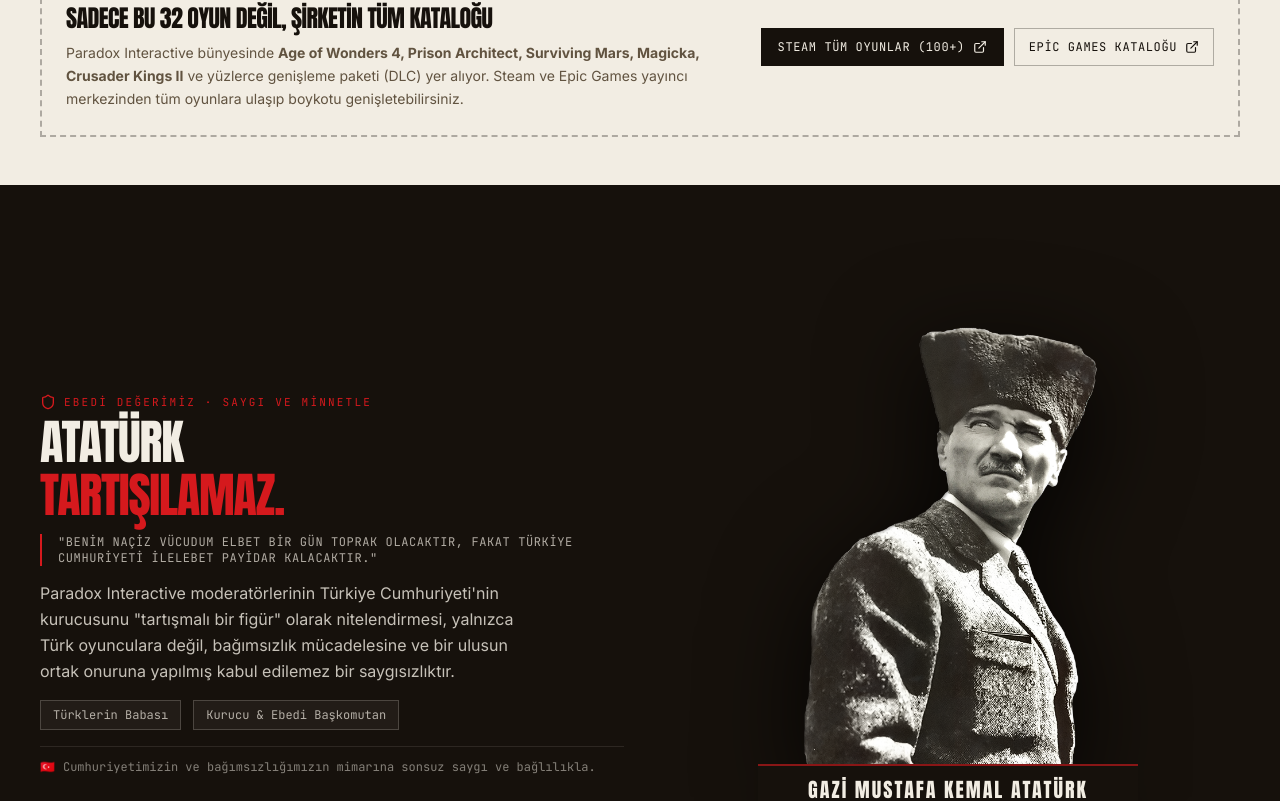
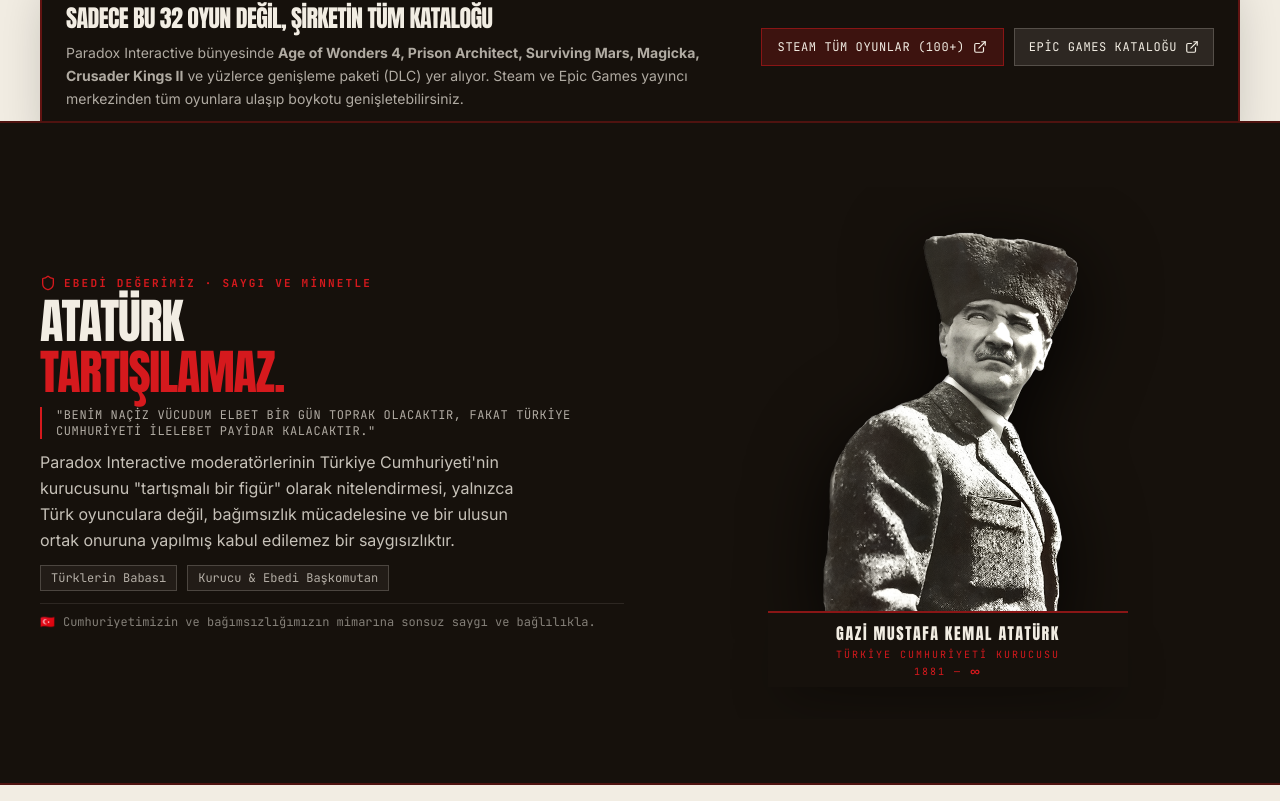
Before and after one commit to efekrbas/boykotparadox, a Next.js app: page / in a window 1280 px wide. Shown: the part 1540-2341 px from the top of the page. Built offline with nearby package versions, Linux system fonts and the light colour scheme; no server answers.

Commit message:
fix: complete eradication of white gap with full bleed dark buffer zone and dark publisher banner

```diff
--- a/src/app/globals.css
+++ b/src/app/globals.css
@@ -3,7 +3,7 @@
 
 html {
   scroll-behavior: smooth;
-  scroll-padding-top: 4.5rem;
+  scroll-padding-top: 3.25rem;
 }
 
 @custom-variant dark (&:is(.dark *));
--- a/src/components/Ataturk3DScene.tsx
+++ b/src/components/Ataturk3DScene.tsx
@@ -4,41 +4,41 @@ export function Ataturk3DScene() {
   return (
     <section
       id="anit"
-      className="relative overflow-hidden bg-ink text-paper min-h-screen min-h-[100dvh] flex flex-col justify-center py-10 sm:py-16 scroll-mt-14 sm:scroll-mt-16"
+      className="relative w-full overflow-hidden text-paper flex flex-col justify-center py-4 sm:py-8 scroll-mt-12 sm:scroll-mt-16"
     >
       <div className="relative mx-auto max-w-[1240px] px-5 w-full my-auto">
-        <div className="grid items-center gap-8 lg:grid-cols-12">
+        <div className="grid items-center gap-6 sm:gap-8 lg:grid-cols-12">
           {/* Left Text / Manifesto Block */}
           <div className="lg:col-span-6 flex flex-col justify-center">
-            <div className="flex items-center gap-2 font-mono text-[11px] uppercase tracking-[0.2em] text-seal">
+            <div className="flex items-center gap-2 font-mono text-[10px] sm:text-[11px] uppercase tracking-[0.2em] text-seal font-bold">
               <Shield className="size-4" />
               Ebedi Değerimiz · Saygı ve Minnetle
             </div>
 
-            <h2 className="mt-2 font-display text-3xl sm:text-4xl lg:text-5xl uppercase tracking-tight leading-[1.02]">
+            <h2 className="mt-1.5 font-display text-2xl sm:text-4xl lg:text-5xl uppercase tracking-tight leading-[1.02]">
               <span className="block">Atatürk</span>
-              <span className="block mt-1 text-seal">Tartışılamaz.</span>
+              <span className="block mt-0.5 text-seal">Tartışılamaz.</span>
             </h2>
 
-            <div className="mt-3.5 border-l-2 border-seal pl-4 font-mono text-xs uppercase tracking-wider text-paper/70">
+            <div className="mt-2.5 border-l-2 border-seal pl-3.5 font-mono text-xs uppercase tracking-wider text-paper/70">
               "Benim naçiz vücudum elbet bir gün toprak olacaktır, fakat Türkiye Cumhuriyeti ilelebet payidar kalacaktır."
             </div>
 
-            <p className="mt-3.5 text-sm sm:text-base text-paper/80 leading-relaxed max-w-[50ch]">
+            <p className="mt-2.5 text-xs sm:text-sm lg:text-base text-paper/80 leading-relaxed max-w-[50ch]">
               Paradox Interactive moderatörlerinin Türkiye Cumhuriyeti'nin kurucusunu "tartışmalı bir figür" olarak nitelendirmesi,
               yalnızca Türk oyunculara değil, bağımsızlık mücadelesine ve bir ulusun ortak onuruna yapılmış kabul edilemez bir saygısızlıktır.
             </p>
 
-            <div className="mt-4 flex flex-wrap items-center gap-2.5 sm:gap-3">
-              <div className="border border-paper/20 bg-paper/5 px-3 py-1.5 font-mono text-xs">
+            <div className="mt-3 flex flex-wrap items-center gap-2 sm:gap-2.5">
+              <div className="border border-paper/20 bg-paper/5 px-2.5 py-1 font-mono text-xs">
                 <span className="text-paper/70">Türklerin Babası</span>
               </div>
-              <div className="border border-paper/20 bg-paper/5 px-3 py-1.5 font-mono text-xs text-paper/70">
+              <div className="border border-paper/20 bg-paper/5 px-2.5 py-1 font-mono text-xs text-paper/70">
                 <span>Kurucu & Ebedi Başkomutan</span>
               </div>
             </div>
 
-            <div className="mt-4 flex items-center gap-2 border-t border-paper/10 pt-3 font-mono text-xs text-paper/50">
+            <div className="mt-3 flex items-center gap-2 border-t border-paper/10 pt-2.5 font-mono text-xs text-paper/50">
               <span className="text-seal">🇹🇷</span>
               <span>Cumhuriyetimizin ve bağımsızlığımızın mimarına sonsuz saygı ve bağlılıkla.</span>
             </div>
@@ -52,18 +52,18 @@ export function Ataturk3DScene() {
                 <img
                   src="/ataturk-transparent.png"
                   alt="Gazi Mustafa Kemal Atatürk"
-                  className="w-full max-h-[380px] sm:max-h-[460px] object-contain drop-shadow-[0_25px_50px_rgba(0,0,0,0.85)]"
+                  className="w-full max-h-[260px] sm:max-h-[340px] lg:max-h-[400px] object-contain drop-shadow-[0_20px_40px_rgba(0,0,0,0.85)]"
                   loading="eager"
                 />
               </div>
 
               {/* Dignified Memorial Monument Pedestal (Kaide) */}
-              <div className="relative z-20 -mt-2 w-full max-w-[340px] sm:max-w-[380px] border-t-2 border-seal/60 bg-ink px-4 py-2.5 text-center shadow-2xl">
-                <div className="font-display text-base uppercase tracking-widest text-paper sm:text-xl">
+              <div className="relative z-20 -mt-2 w-full max-w-[320px] sm:max-w-[360px] border-t-2 border-seal/60 bg-ink px-4 py-2 text-center shadow-2xl">
+                <div className="font-display text-sm sm:text-base uppercase tracking-widest text-paper">
                   Gazi Mustafa Kemal Atatürk
                 </div>
-                <div className="mt-1 flex flex-col items-center justify-center gap-1 font-mono text-[10px] sm:text-[11px] uppercase tracking-[0.22em] text-seal">
-                  <span className="text-center leading-relaxed">Türkiye Cumhuriyeti Kurucusu</span>
+                <div className="mt-0.5 flex flex-col items-center justify-center gap-0.5 font-mono text-[9px] sm:text-[10px] uppercase tracking-[0.2em] text-seal">
+                  <span className="text-center leading-normal">Türkiye Cumhuriyeti Kurucusu</span>
                   <div className="flex items-center justify-center gap-2">
                     <span>1881</span>
                     <span>—</span>
--- a/src/components/CampaignClient.tsx
+++ b/src/components/CampaignClient.tsx
@@ -839,16 +839,16 @@ export function CampaignClient({
         </div>
 
         {/* All Paradox Games Publisher Hub Banner */}
-        <div className="mt-8 border-2 border-dashed border-ink/30 bg-paper p-5 sm:p-6 flex flex-col md:flex-row items-start md:items-center justify-between gap-5">
+        <div className="mt-8 border-2 border-seal/40 bg-ink text-paper p-5 sm:p-6 flex flex-col md:flex-row items-start md:items-center justify-between gap-5 shadow-2xl">
           <div className="max-w-[65ch]">
             <div className="flex items-center gap-2 font-mono text-[10px] uppercase tracking-wider text-seal font-bold">
               <span className="size-2 rounded-full bg-seal" />
               Tüm Paradox Kataloğu (100+ Oyun & DLC)
             </div>
-            <h3 className="mt-1 font-display text-xl sm:text-2xl uppercase tracking-tight">
+            <h3 className="mt-1 font-display text-xl sm:text-2xl uppercase tracking-tight text-paper">
               Sadece Bu {GAMES.length} Oyun Değil, Şirketin Tüm Kataloğu
             </h3>
-            <p className="mt-2 text-xs sm:text-sm text-mute leading-relaxed">
+            <p className="mt-2 text-xs sm:text-sm text-paper/70 leading-relaxed">
               Paradox Interactive bünyesinde <strong>Age of Wonders 4, Prison Architect, Surviving Mars, Magicka, Crusader Kings II</strong> ve yüzlerce genişleme paketi (DLC) yer alıyor. Steam ve Epic Games yayıncı merkezinden tüm oyunlara ulaşıp boykotu genişletebilirsiniz.
             </p>
           </div>
@@ -858,7 +858,7 @@ export function CampaignClient({
               href="https://store.steampowered.com/publisher/paradoxinteractive"
               target="_blank"
               rel="noopener noreferrer"
-              className="inline-flex items-center gap-2 border border-ink bg-ink px-4 py-2.5 font-mono text-xs uppercase tracking-wider text-paper transition-colors hover:bg-seal hover:border-seal"
+              className="inline-flex items-center gap-2 border border-seal/50 bg-seal/20 px-4 py-2.5 font-mono text-xs uppercase tracking-wider text-paper transition-colors hover:bg-seal"
             >
               <span>Steam Tüm Oyunlar (100+)</span>
               <ExternalLink className="size-3.5" />
@@ -867,7 +867,7 @@ export function CampaignClient({
               href="https://store.epicgames.com/tr/browse?q=Paradox%20Interactive"
               target="_blank"
               rel="noopener noreferrer"
-              className="inline-flex items-center gap-2 border border-ink/30 bg-paper px-3.5 py-2.5 font-mono text-xs uppercase tracking-wider text-ink transition-colors hover:border-ink"
+              className="inline-flex items-center gap-2 border border-paper/20 bg-paper/10 px-3.5 py-2.5 font-mono text-xs uppercase tracking-wider text-paper transition-colors hover:border-paper"
             >
               <span>Epic Games Kataloğu</span>
               <ExternalLink className="size-3.5" />
@@ -876,8 +876,10 @@ export function CampaignClient({
         </div>
       </section>
 
-      {/* 3D Atatürk Monument Scene */}
-      <Ataturk3DScene />
+      {/* 3D Atatürk Monument Scene with Full Bleed Dark Canvas */}
+      <div className="relative bg-ink -mt-10 sm:-mt-16 pt-10 sm:pt-16 pb-12 sm:pb-16 border-y-2 border-seal/30">
+        <Ataturk3DScene />
+      </div>
 
       {/* Incident Summary & Demands */}
       <section className="mx-auto max-w-[1240px] px-5 py-14">
```
